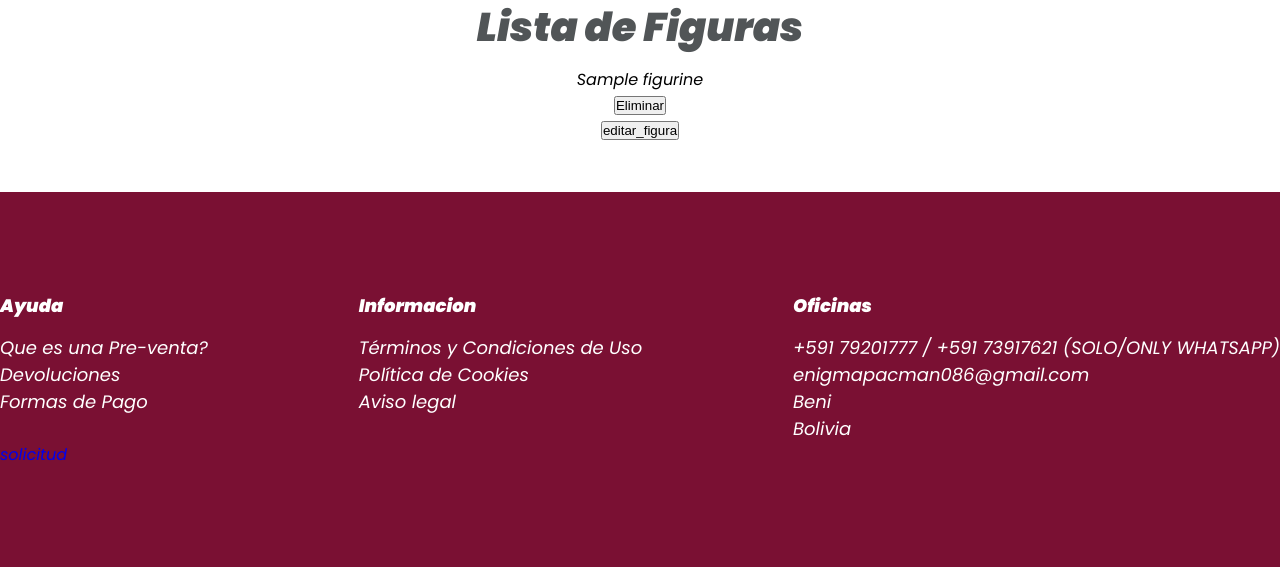
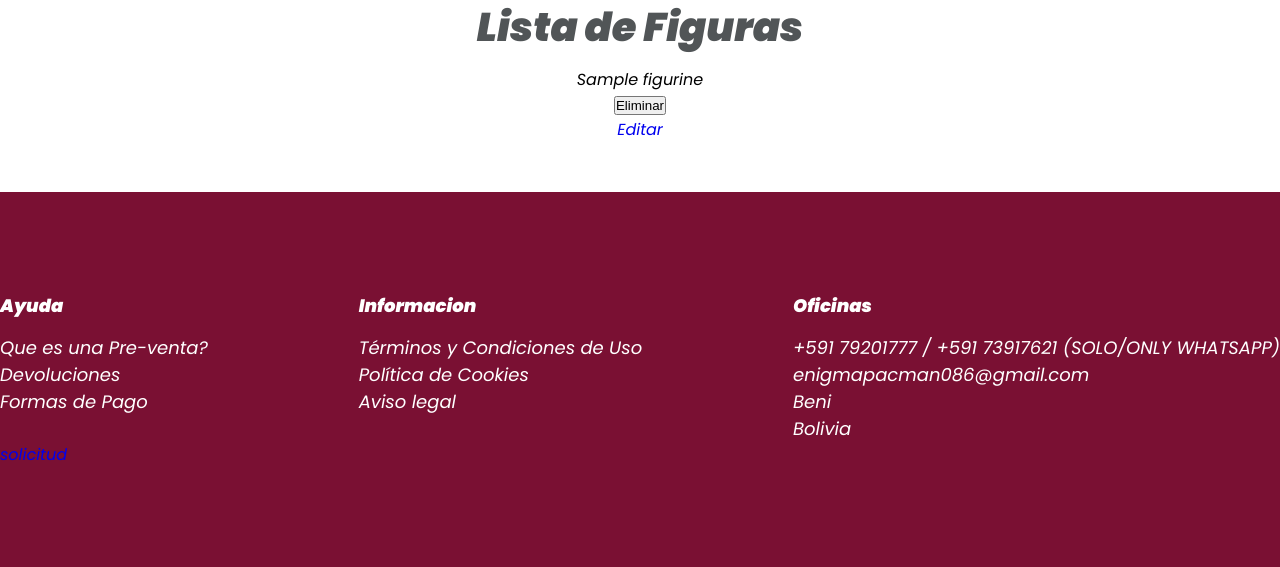
Before and after one commit to tiendaColection/love, a Django app: page /lista_figuras/ in a window 1280 px wide. Shown: the part 1441-2008 px from the top of the page. Run offline with Django 4.2, Linux system fonts and the light colour scheme; tables that the repository leaves empty hold one stand-in row (values such as "Sample post").

Commit message:
acction edition figurine 0.3

```diff
--- a/tasks/templates/listarfigura.html
+++ b/tasks/templates/listarfigura.html
@@ -8,10 +8,7 @@
             {% csrf_token %}
             <button type="submit">Eliminar</button>
         </form>
-        <form action="{% url 'editar_figura' figura.pk %}" method="post">
-            {% csrf_token %}
-            <button type="submit">editar_figura</button>
-        </form>
+        <a href="{% url 'editar_figura' figura.pk %}">Editar</a>
     </div>
 
 {% endfor %}
```
